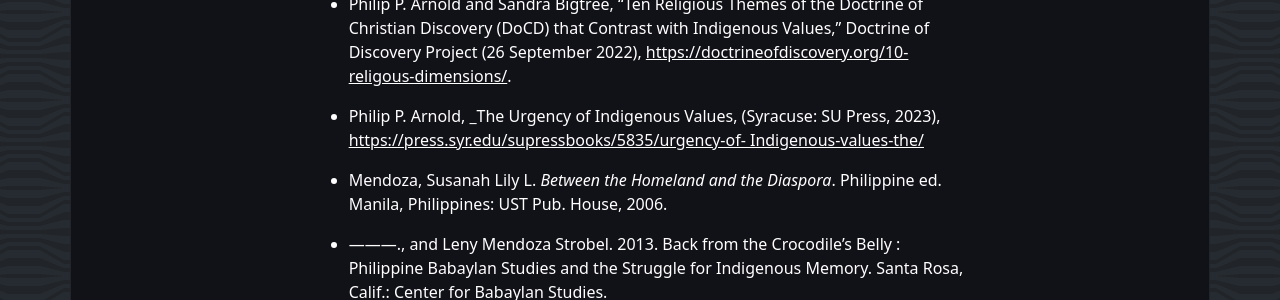
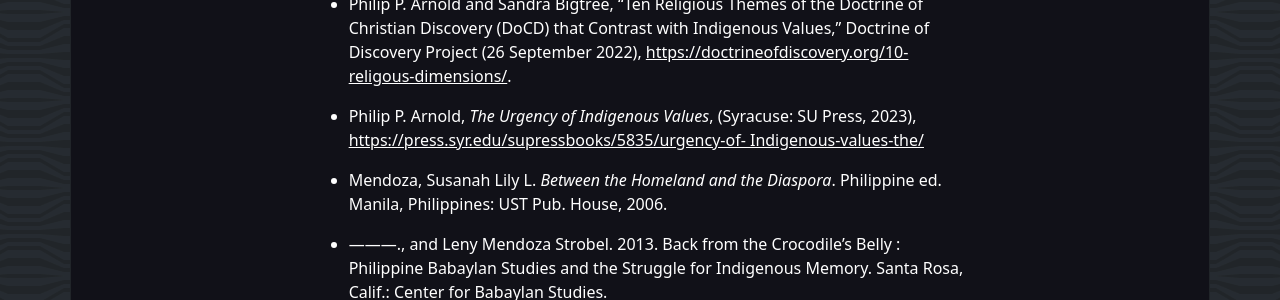
Before and after one commit to adamdjbrett/podcast-doctrineofdiscovery-v2, a Jekyll site: the page built from _posts/2024-05-07-episode-05.md, in a window 1280 px wide and 900 px high, scrolled down 1996 px. Shown: the part 155-455 px from the top of the window. Built offline with Jekyll 4.4.1, drawn with Linux system fonts in a browser that asks for light colours.

```diff
--- a/_posts/2024-05-07-episode-05.md
+++ b/_posts/2024-05-07-episode-05.md
@@ -43,7 +43,7 @@ In this episode of the Mapping the Doctrine of Discovery podcast, hosts Philip P
 ## Resources
 - Philip P. Arnold and Sandra Bigtree, "Ten Religious Themes of the Doctrine of Christian Discovery (DoCD) that Contrast with Indigenous Values," Doctrine of Discovery Project (26 September 2022), <https://doctrineofdiscovery.org/10-religous-dimensions/>.
 
-- Philip P. Arnold, _The Urgency of Indigenous Values, (Syracuse: SU Press, 2023), <https://press.syr.edu/supressbooks/5835/urgency-of- Indigenous-values-the/>
+- Philip P. Arnold, _The Urgency of Indigenous Values_, (Syracuse: SU Press, 2023), <https://press.syr.edu/supressbooks/5835/urgency-of- Indigenous-values-the/>
 
 - Mendoza, Susanah Lily L. *Between the Homeland and the Diaspora*. Philippine ed. Manila, Philippines: UST Pub. House, 2006.
 
```
